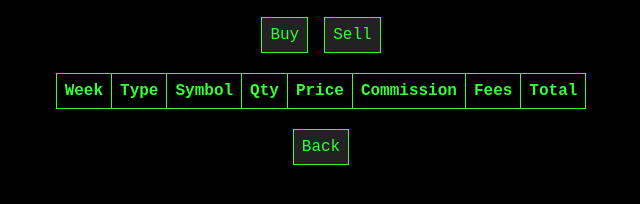
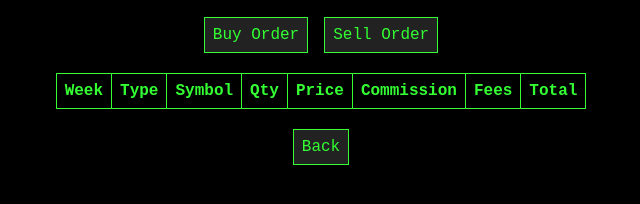
Before and after one commit to sdrasco/drawdowngame, a plain HTML site: page docs/trade.html in a window 1280 px wide. Shown: the part 186-390 px from the top of the page, without its empty margins (319-959 px from the left). Drawn offline with Linux system fonts and the light colour scheme.

Commit message:
Clarify order flow buttons

```diff
--- a/docs/trade.html
+++ b/docs/trade.html
@@ -14,8 +14,8 @@
       <tr><th>Cash</th><td>$<span id="tCash">0</span></td></tr>
     </table>
     <div id="tradeModeSelect">
-        <button type="button" id="startBuyBtn">Buy</button>
-        <button type="button" id="startSellBtn">Sell</button>
+        <button type="button" id="startBuyBtn">Buy Order</button>
+        <button type="button" id="startSellBtn">Sell Order</button>
       </div>
 
       <div id="sellHoldings" class="hidden">
```
